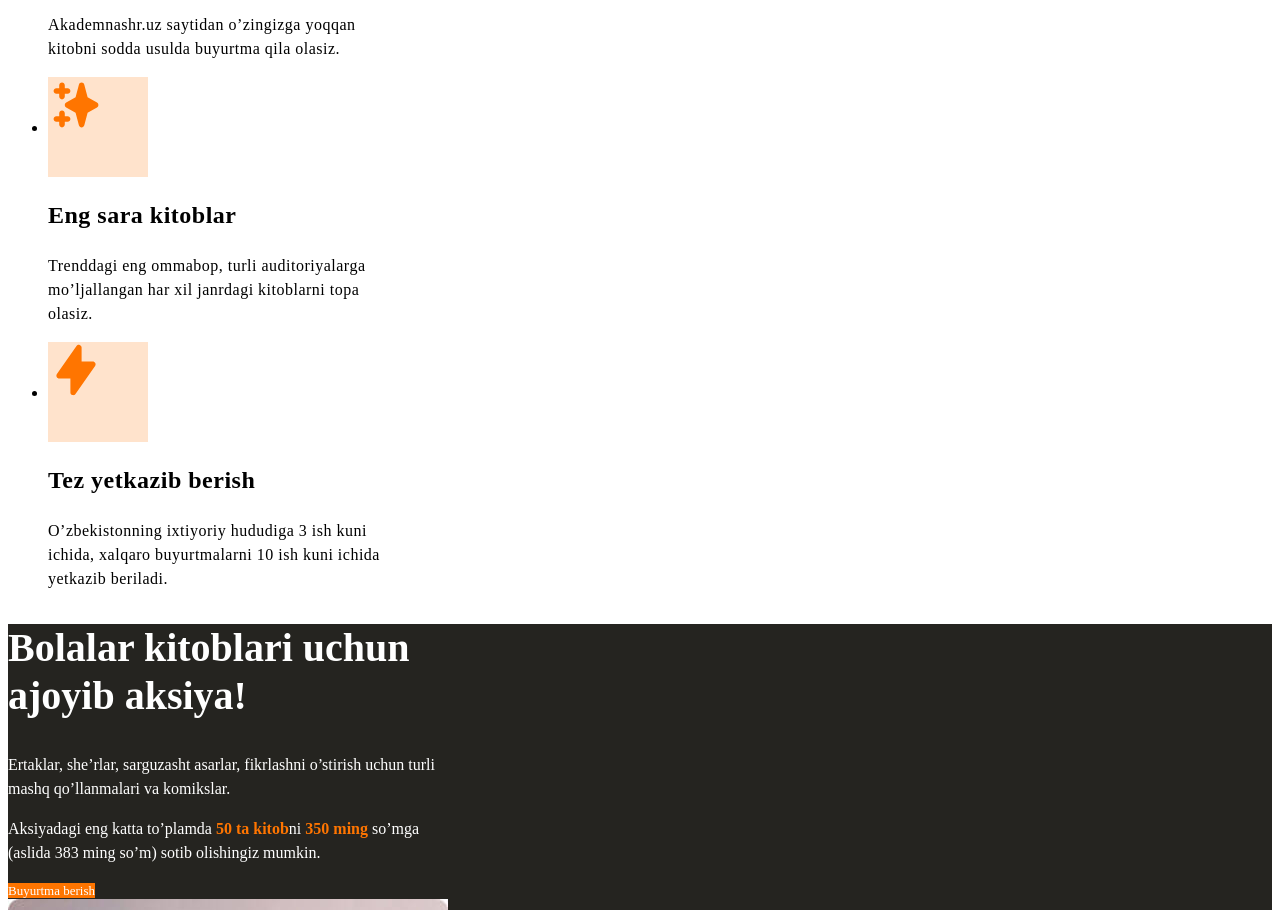
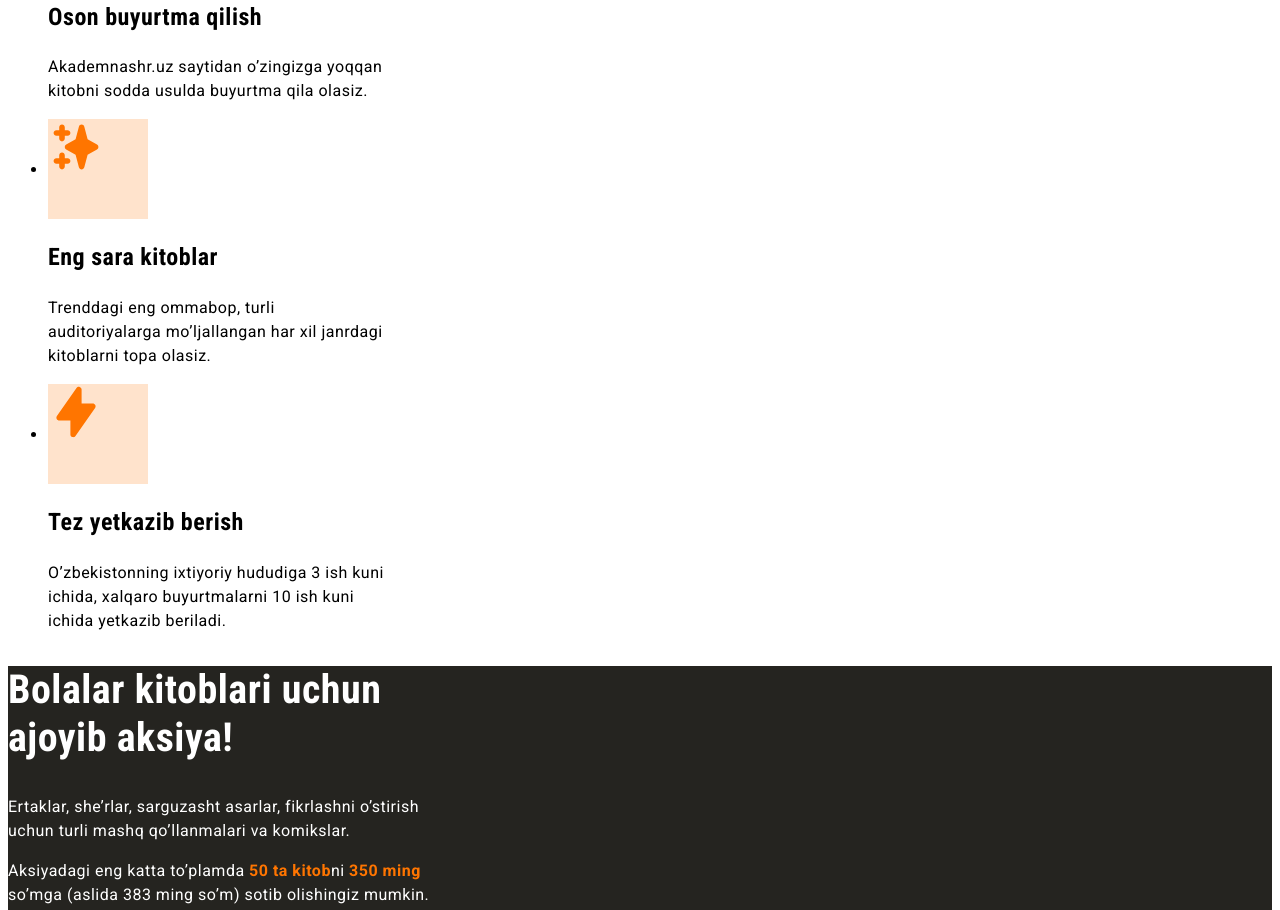
Before and after one commit to Zokiroff/akadem-promo, a plain HTML site: page index.html in a window 1280 px wide. Shown: the part 1506-2416 px from the top of the page. Drawn offline with Linux system fonts and the light colour scheme.

Commit message:
add fon family styles

```diff
--- a/css/styles.css
+++ b/css/styles.css
@@ -1,3 +1,9 @@
+body {
+  font-size: 16px;
+  line-height: 1.5;
+  letter-spacing: 0.5px;
+  font-family: "Roboto", "Arial", sans-serif;
+}
 .site-header {
   background-color: #ffffff;
 }
@@ -37,21 +43,16 @@
   height: 510px;
 }
 .hero-heading {
+  font-family: 'Roboto Condensed', "Roboto", "Arial", sans-serif;
   font-size: 40px;
   line-height: 1.2;
-  letter-spacing: 0.5px;
-}
-.hero-text {
-  font-size: 16px;
-  line-height: 1.5;
-  letter-spacing: 0.5px;
 }
 
 .features-heading {
   width: 440px;
   font-size: 72px;
   line-height: 1.2;
-  letter-spacing: 0.5px;
+  font-family: 'Roboto Condensed', "Roboto", "Arial", sans-serif;
 }
 .feature {
   width: 340px;
@@ -64,12 +65,7 @@
 .features-title {
   font-size: 24px;
   line-height: 1.2;
-  letter-spacing: 0.5px;
-}
-.features-info {
-  font-size: 16px;
-  line-height: 1.5;
-  letter-spacing: 0.5px;
+  font-family: 'Roboto Condensed', "Roboto", "Arial", sans-serif;
 }
 
 .promo {
@@ -82,10 +78,7 @@
 .promo-heading {
   font-size: 40px;
   line-height: 48px;
-}
-.promo-text {
-  font-size: 16px;
-  line-height: 1.5;
+  font-family: 'Roboto Condensed', "Roboto", "Arial", sans-serif;
 }
 .promo-highlight {
   color: #ff7500;
@@ -108,10 +101,9 @@
 }
 .site-footer-links {
   width: 224px;
+  line-height: 19px;
 }
 .site-footer-links a {
-  font-size: 16px;
-  line-height: 19px;
   text-decoration: none;
   color: #252420;
 }
--- a/index.html
+++ b/index.html
@@ -5,6 +5,9 @@
   <meta http-equiv="X-UA-Compatible" content="IE=edge">
   <meta name="viewport" content="width=device-width, initial-scale=1.0">
   <title>Akademnashr</title>
+  <link rel="preconnect" href="https://fonts.googleapis.com">
+  <link rel="preconnect" href="https://fonts.gstatic.com" crossorigin>
+  <link href="https://fonts.googleapis.com/css2?family=Roboto+Condensed:wght@700&family=Roboto:wght@400;500;700&display=swap" rel="stylesheet">
   <link rel="stylesheet" href="css/styles.css">
 </head>
 <body>
```
